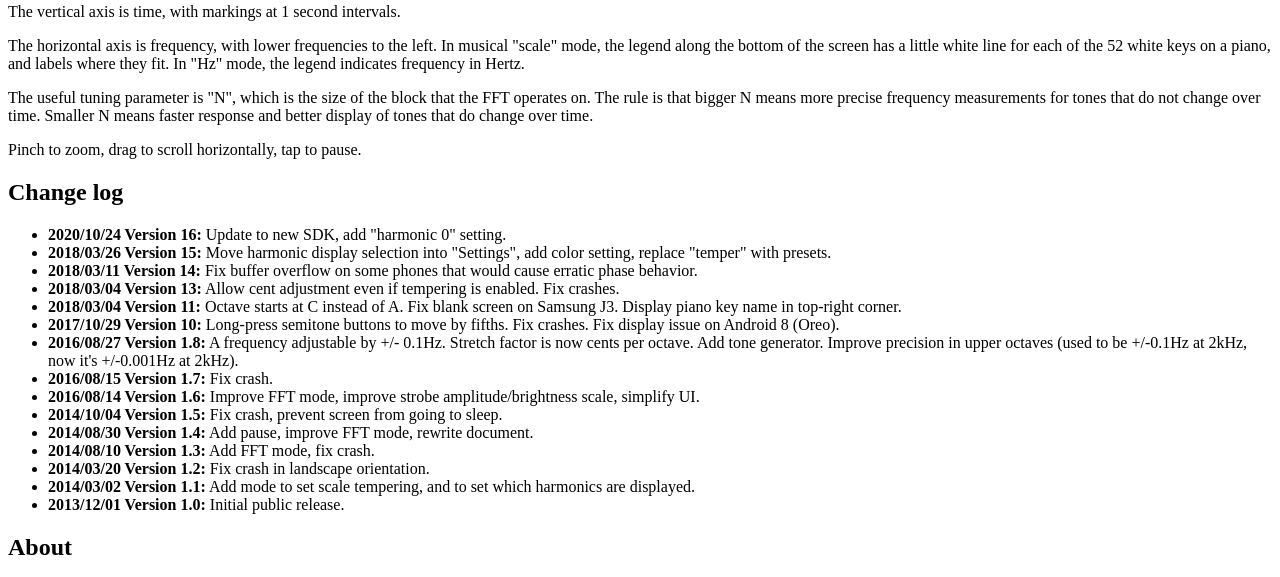
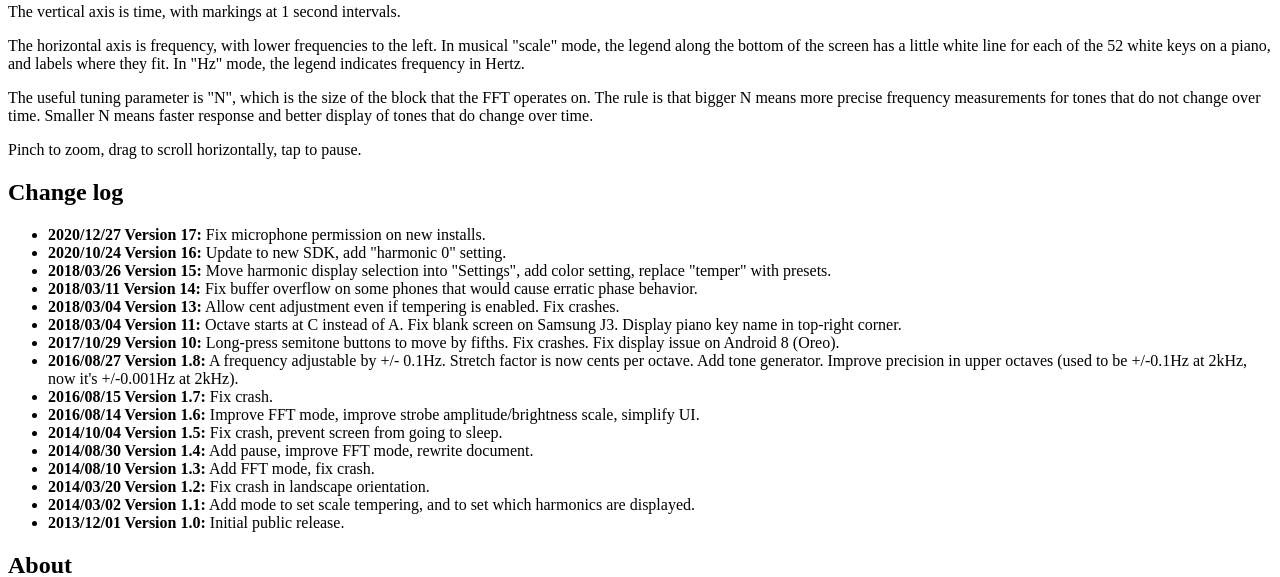
Before and after one commit to Slaughthammer/tunertime, a plain HTML site: page doc/index.html in a window 1280 px wide. Shown: the part 2009-2586 px from the top of the page. Drawn offline with Linux system fonts and the light colour scheme.

Commit message:
bump to version 17

```diff
--- a/doc/index.html
+++ b/doc/index.html
@@ -208,6 +208,7 @@ time.</p>
 <h2>Change log</h2>
 
 <ul>
+<li><b>2020/12/27 Version 17:</b> Fix microphone permission on new installs.
 <li><b>2020/10/24 Version 16:</b> Update to new SDK, add "harmonic 0" setting.
 
 <li><b>2018/03/26 Version 15:</b> Move harmonic display selection into "Settings", add color setting, replace "temper" with presets.
```
Also changed, not shown: 1 other file.
